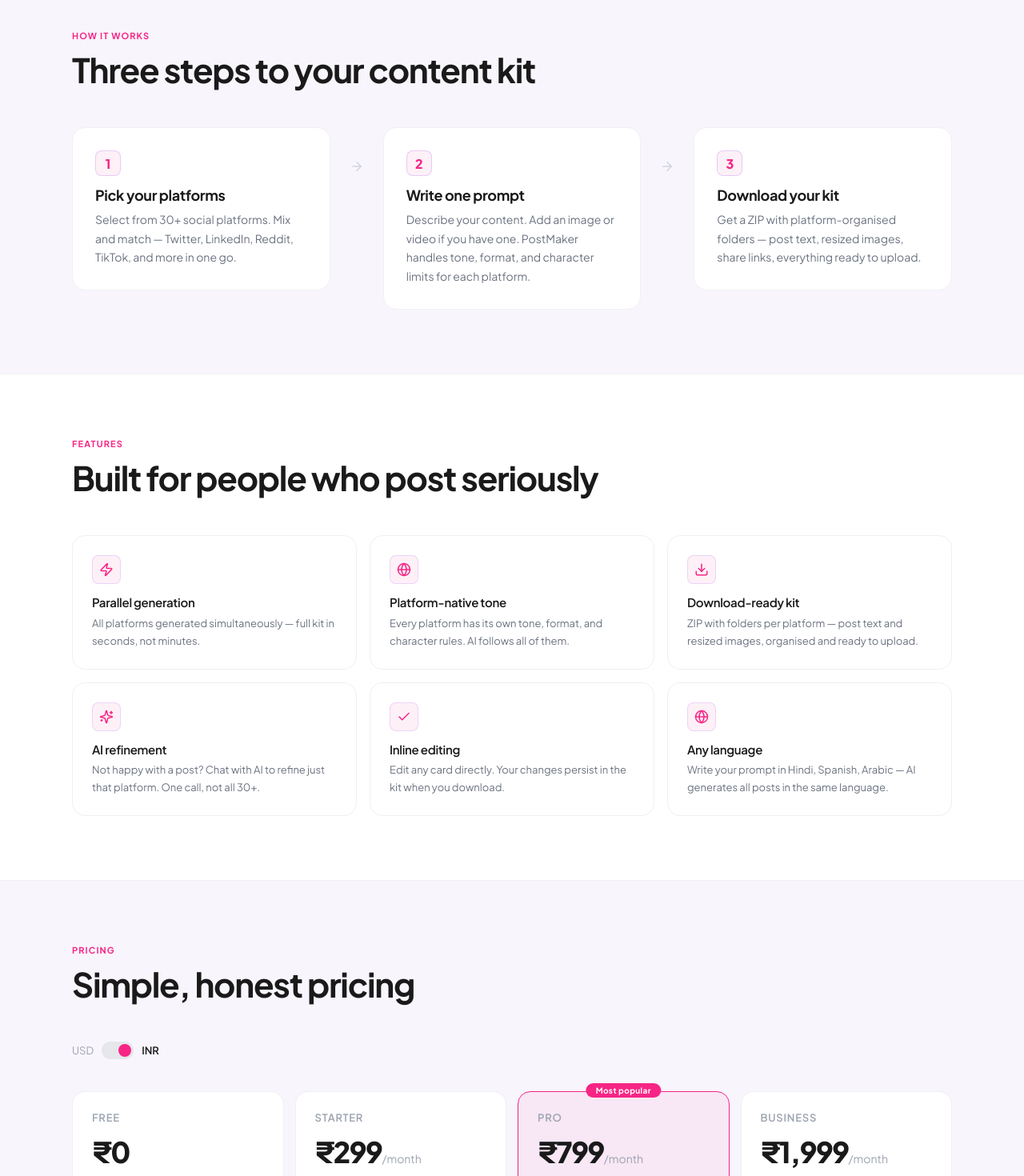
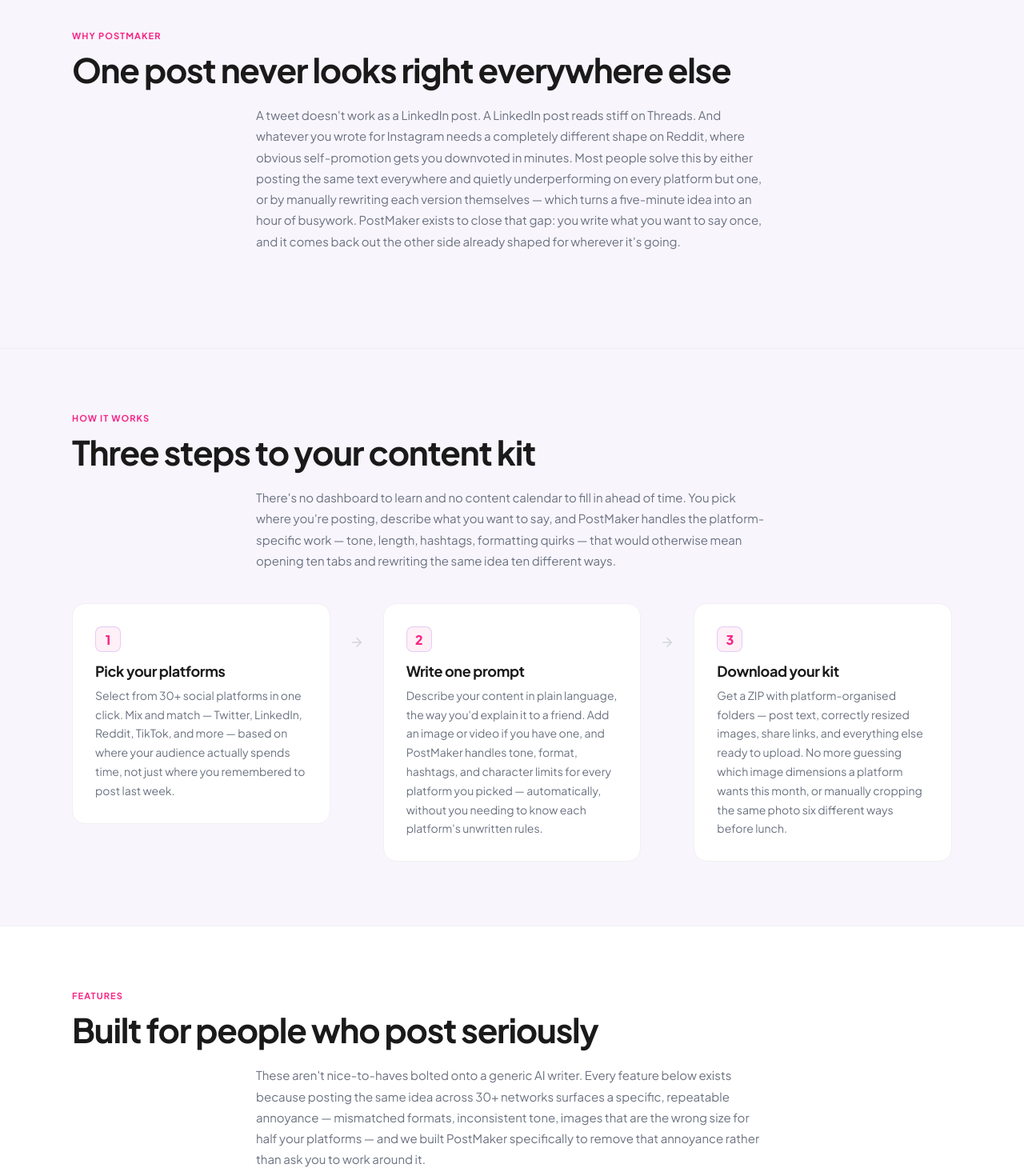
Before and after one commit to jaisankarpeddiboyina-creator/bypostmaker, a React (Vite) app in the folder frontend/: page / in a window 1280 px wide. Shown: the part 840-2310 px from the top of the page at 80% size. Built offline with nearby package versions, Linux system fonts and the light colour scheme; no server answers.

Commit message:
feat(seo): expand homepage copy to ~950 words for content-depth SEO

```diff
--- a/frontend/src/pages/LandingPage.tsx
+++ b/frontend/src/pages/LandingPage.tsx
@@ -124,19 +124,45 @@
         </div>
       </section>
 
+      {/* Why PostMaker */}
+      <section className="section" id="why">
+        <div className="section-inner">
+          <div className="section-label">Why PostMaker</div>
+          <h2 className="section-title">One post never looks right everywhere else</h2>
+          <p className="section-intro">
+            A tweet doesn't work as a LinkedIn post. A LinkedIn post reads stiff on Threads.
+            And whatever you wrote for Instagram needs a completely different shape on Reddit,
+            where obvious self-promotion gets you downvoted in minutes. Most people solve this
+            by either posting the same text everywhere and quietly underperforming on every
+            platform but one, or by manually rewriting each version themselves — which turns a
+            five-minute idea into an hour of busywork. PostMaker exists to close that gap: you
+            write what you want to say once, and it comes back out the other side already
+            shaped for wherever it's going.
+          </p>
+        </div>
+      </section>
+
       {/* How it works */}
       <section className="section" id="features">
         <div className="section-inner">
           <div className="section-label">How it works</div>
           <h2 className="section-title">Three steps to your content kit</h2>
+          <p className="section-intro">
+            There's no dashboard to learn and no content calendar to fill in ahead of time.
+            You pick where you're posting, describe what you want to say, and PostMaker
+            handles the platform-specific work — tone, length, hashtags, formatting quirks —
+            that would otherwise mean opening ten tabs and rewriting the same idea ten
+            different ways.
+          </p>
 
           <div className="steps">
             <div className="step">
               <div className="step-num">1</div>
               <h3 className="step-title">Pick your platforms</h3>
               <p className="step-desc">
-                Select from 30+ social platforms. Mix and match — Twitter, LinkedIn,
-                Reddit, TikTok, and more in one go.
+                Select from 30+ social platforms in one click. Mix and match — Twitter,
+                LinkedIn, Reddit, TikTok, and more — based on where your audience actually
+                spends time, not just where you remembered to post last week.
               </p>
             </div>
             <div className="step-arrow"><ArrowRight size={18} /></div>
@@ -144,8 +170,10 @@
               <div className="step-num">2</div>
               <h3 className="step-title">Write one prompt</h3>
               <p className="step-desc">
-                Describe your content. Add an image or video if you have one.
-                PostMaker handles tone, format, and character limits for each platform.
+                Describe your content in plain language, the way you'd explain it to a
+                friend. Add an image or video if you have one, and PostMaker handles tone,
+                format, hashtags, and character limits for every platform you picked —
+                automatically, without you needing to know each platform's unwritten rules.
               </p>
             </div>
             <div className="step-arrow"><ArrowRight size={18} /></div>
@@ -153,8 +181,10 @@
               <div className="step-num">3</div>
               <h3 className="step-title">Download your kit</h3>
               <p className="step-desc">
-                Get a ZIP with platform-organised folders — post text, resized images,
-                share links, everything ready to upload.
+                Get a ZIP with platform-organised folders — post text, correctly resized
+                images, share links, and everything else ready to upload. No more guessing
+                which image dimensions a platform wants this month, or manually cropping the
+                same photo six different ways before lunch.
               </p>
             </div>
           </div>
@@ -166,38 +196,45 @@
         <div className="section-inner">
           <div className="section-label">Features</div>
           <h2 className="section-title">Built for people who post seriously</h2>
+          <p className="section-intro">
+            These aren't nice-to-haves bolted onto a generic AI writer. Every feature below
+            exists because posting the same idea across 30+ networks surfaces a specific,
+            repeatable annoyance — mismatched formats, inconsistent tone, images that are the
+            wrong size for half your platforms — and we built PostMaker specifically to remove
+            that annoyance rather than ask you to work around it.
+          </p>
 
           <div className="features-grid">
             {[
               {
                 icon: <Zap size={18} />,
                 title: 'Parallel generation',
-                desc: 'All platforms generated simultaneously — full kit in seconds, not minutes.',
+                desc: 'All platforms generated simultaneously, not one after another — your full kit is ready in seconds, not the twenty minutes it would take to write each version by hand.',
               },
               {
                 icon: <Globe size={18} />,
                 title: 'Platform-native tone',
-                desc: 'Every platform has its own tone, format, and character rules. AI follows all of them.',
+                desc: 'Every platform has its own tone, format, and character rules — what reads well on LinkedIn gets ignored on Reddit. PostMaker learns and follows all of them, so you don\'t have to memorize a single one.',
               },
               {
                 icon: <Download size={18} />,
                 title: 'Download-ready kit',
-                desc: 'ZIP with folders per platform — post text and resized images, organised and ready to upload.',
+                desc: 'One ZIP file, folders per platform — post text and correctly resized images, organised and named so you know exactly what goes where the moment you open it.',
               },
               {
                 icon: <Sparkles size={18} />,
                 title: 'AI refinement',
-                desc: 'Not happy with a post? Chat with AI to refine just that platform. One call, not all 30+.',
+                desc: 'Not happy with one specific post? Chat with the AI to refine just that platform\'s version without touching anything else — one targeted fix instead of starting over on all 30+.',
               },
               {
                 icon: <Check size={18} />,
                 title: 'Inline editing',
-                desc: 'Edit any card directly. Your changes persist in the kit when you download.',
+                desc: 'Edit any card directly in the browser, the same way you\'d edit a normal text box. Your changes persist in the final kit when you download it, so nothing gets lost in between.',
               },
               {
                 icon: <Globe size={18} />,
                 title: 'Any language',
-                desc: 'Write your prompt in Hindi, Spanish, Arabic — AI generates all posts in the same language.',
+                desc: 'Write your prompt in Hindi, Spanish, Arabic, or dozens of other languages, and PostMaker generates every platform\'s post in that same language — no separate translation step required.',
               },
             ].map((f, i) => (
               <div key={i} className="feature-card">
@@ -210,11 +247,51 @@
         </div>
       </section>
 
+      {/* Who it's for */}
+      <section className="section" id="who">
+        <div className="section-inner">
+          <div className="section-label">Who it's for</div>
+          <h2 className="section-title">Built for how you actually work</h2>
+
+          <div className="features-grid">
+            {[
+              {
+                title: 'Solo founders',
+                desc: 'You are marketing, support, and product in one person. PostMaker turns one product update into a week of platform-ready posts, so social media stops eating the hours you need for everything else.',
+              },
+              {
+                title: 'Social media managers',
+                desc: 'Managing several client accounts across different platforms means constant context-switching. PostMaker keeps every client\'s voice consistent while cutting out the manual rewriting that fills up most of a workday.',
+              },
+              {
+                title: 'Agencies',
+                desc: 'Deliverables multiply fast when every client wants a presence on every platform. PostMaker lets you produce a full multi-platform kit per client without adding headcount or slipping deadlines.',
+              },
+              {
+                title: 'Independent creators',
+                desc: 'Your best ideas don\'t always arrive with the energy to format them six different ways. Write it once while it\'s fresh, and let PostMaker handle the platform-specific busywork after.',
+              },
+            ].map((a, i) => (
+              <div key={i} className="feature-card">
+                <h3 className="feature-title">{a.title}</h3>
+                <p className="feature-desc">{a.desc}</p>
+              </div>
+            ))}
+          </div>
+        </div>
+      </section>
+
       {/* Pricing */}
       <section className="section" id="pricing">
         <div className="section-inner">
           <div className="section-label">Pricing</div>
           <h2 className="section-title">Simple, honest pricing</h2>
+          <p className="section-intro">
+            Every plan includes the full content kit, not a stripped-down version. What
+            changes as you move up is how many generations you get per month and how many
+            platforms you can target at once — so you only pay for volume, never for
+            features you'd otherwise expect to already be included.
+          </p>
 
           <div className="pricing-toggle">
             <span className={billingCurrency === 'usd' ? 'active' : ''}>USD</span>
@@ -254,6 +331,25 @@
               </div>
             ))}
           </div>
+        </div>
+      </section>
+
+      {/* Closing */}
+      <section className="section" id="trust">
+        <div className="section-inner" style={{ textAlign: 'center' }}>
+          <h2 className="section-title" style={{ marginBottom: '16px' }}>
+            Write once. Stop rewriting forever.
+          </h2>
+          <p className="section-intro" style={{ marginLeft: 'auto', marginRight: 'auto' }}>
+            PostMaker was built by people who got tired of opening the same ten tabs every
+            time they wanted to share one idea. If that sounds familiar, the free plan gives
+            you five generations across six platforms with no credit card required — enough
+            to see whether it actually saves you the time we think it will.
+          </p>
+          <button className="btn hero-btn-primary" onClick={handleCTA} style={{ margin: '24px auto 0' }}>
+            <Sparkles size={16} />
+            {user ? 'Open PostMaker' : 'Start free — no card needed'}
+          </button>
         </div>
       </section>
 
@@ -464,6 +560,13 @@
           color: var(--text-1);
           margin-bottom: 48px;
           letter-spacing: -0.03em;
+        }
+        .section-intro {
+          font-size: 15px;
+          color: var(--text-2);
+          line-height: 1.75;
+          max-width: 640px;
+          margin: -28px auto 40px;
         }
 
         /* Steps */
```
